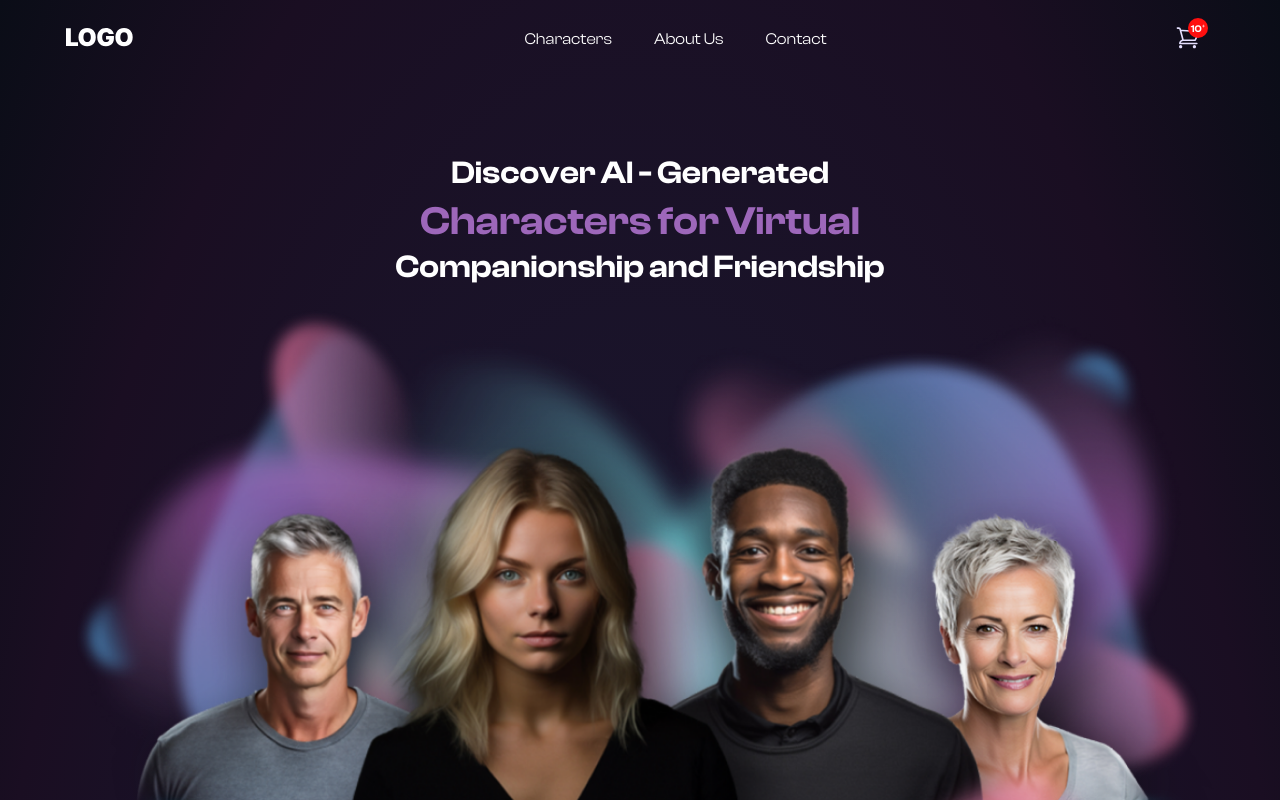
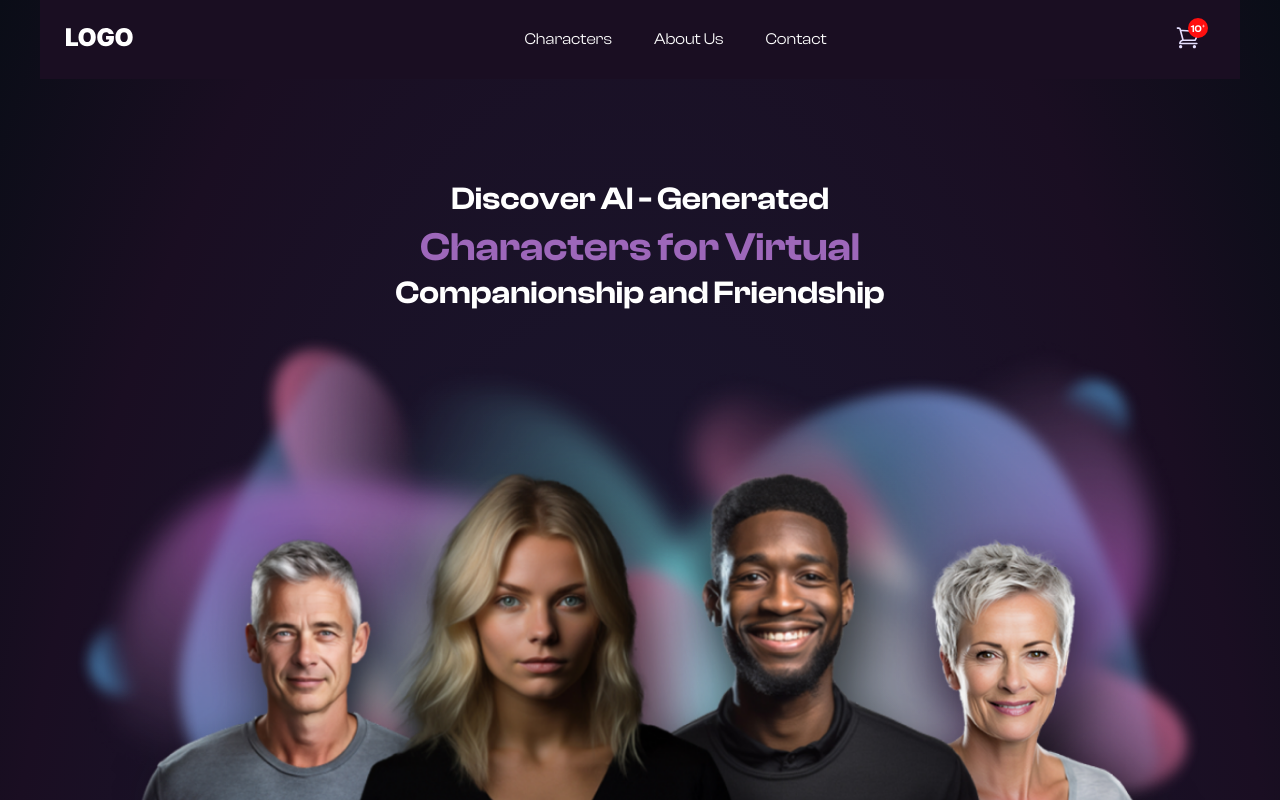
Before and after one commit to kgsantosh770/soul-shop, a React (Create React App) app: page / in a window 1280 px wide. Shown: the top 800 px of the page. Built offline with nearby package versions, Linux system fonts and the light colour scheme; a web font is replaced by a local one.

Commit message:
made header sticky

```diff
--- a/src/components/Header/Header.css
+++ b/src/components/Header/Header.css
@@ -5,8 +5,12 @@ header .right-icons {
 }
 
 header {
-    margin: 48px var(--x-space);
+    padding: 30px var(--x-space);
     justify-content: space-between;
+    position: sticky;
+    top: 0px;
+    background-color: var(--dark-bg-color);
+    z-index: 10;
 }
 
 header .right-icons{
@@ -99,7 +103,7 @@ header .nav-footer .trademark{
 /* desktop */
 @media only screen and (min-width: 768px) {
     header {
-        margin: 26px var(--x-space);
+        padding: 26px var(--x-space);
     }
 
     header .nav-links li{
--- a/src/index.css
+++ b/src/index.css
@@ -2,6 +2,7 @@
 
 :root {
   --bg-color: radial-gradient(#19213D, #1A0E22 80%, #0A0D17 100%);
+  --dark-bg-color: #1A0E22;
   --theme-bg-color: #19213D;
   --secondary-bg-color: #ffffff;
   --error-color: #ff0f0f;
```
